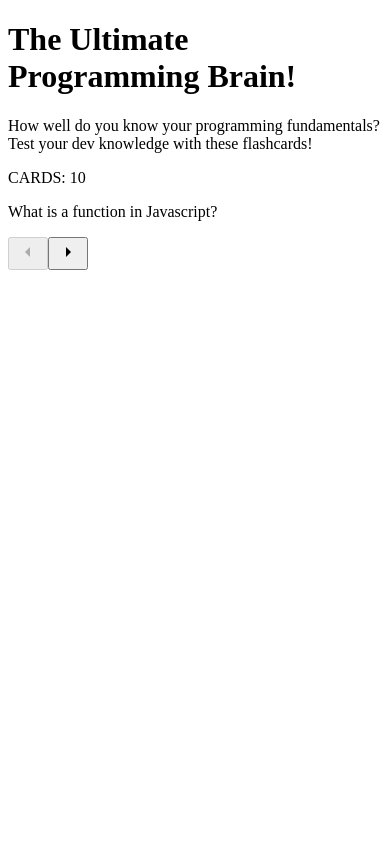
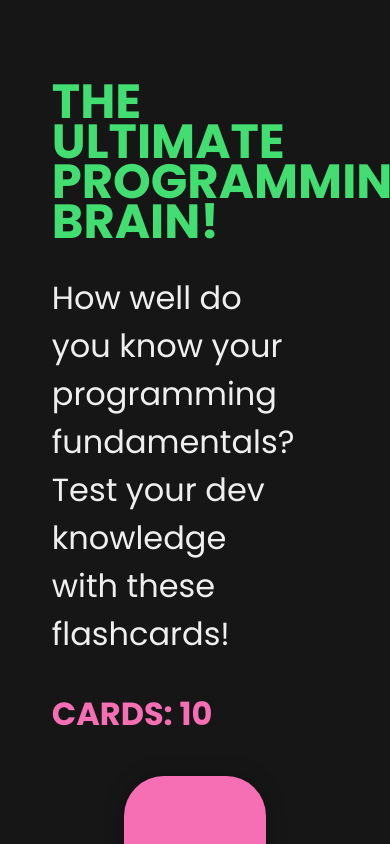
Before and after one commit to JustinMora18/Project-2--Flashcards, a React (Vite) app: page / in a window 390 px wide. Built offline with nearby package versions, Linux system fonts and the light colour scheme.

Commit message:
Enhance styling and layout for flashcard app; add responsive design and color-coded difficulty indicators

```diff
--- a/src/App.css
+++ b/src/App.css
@@ -1 +1,160 @@
-/* general styles */
+@import url('https://fonts.googleapis.com/css2?family=Poppins:ital,wght@0,100;0,200;0,300;0,400;0,500;0,600;0,700;0,800;0,900;1,100;1,200;1,300;1,400;1,500;1,600;1,700;1,800;1,900&family=Sora:wght@100..800&display=swap');
+
+:root{
+    --clr-bg: #161617;
+    --clr-font-main: #42DE71;
+    --clr-font: #EFEFEF;
+
+    --color-easy: #F66EB4;
+    --color-easy-brdr: #662F5E;
+    --color-medium: #FFAE00;
+    --color-medium-brdr: #7B5600;
+    --color-hard: #694AFF;
+    --color-hard-brdr: #362391;
+
+    --font-main: 'Poppins','Sora', sans-serif;
+
+    --fs-large: 3rem;
+    --fs-medium: 2rem;
+
+    --card-width: px;
+    --card-height: px;
+}
+
+html, body {
+    margin: 0;
+    padding: 0;
+    box-sizing: border-box;
+    height: 100%;
+    background-color: var(--clr-bg);
+    font-family: var(--primary-fnt);
+    overflow-x: hidden;
+}
+
+*, *::before, *::after {
+    box-sizing: inherit;
+}
+
+.app {
+    display: flex;
+    flex-direction: column;
+    align-items: center;
+    padding: 2rem 1rem;
+    font-family: var(--font-main);
+    color: var(--clr-font);
+    min-height: 100vh;
+}
+
+.content {
+    width: 100%;
+    max-width: 80vw;
+    padding: 5% 10%;
+    align-self: flex-start;
+}
+
+h1 {
+    font-size: var(--fs-large);
+    color: var(--clr-font-main);
+    line-height: 2.5rem;
+}
+
+.description {
+    font-size: var(--fs-medium);
+    margin-bottom: 15px;
+}
+
+.card-count {
+    font-weight: bold;
+    margin-bottom: 20px;
+    font-size: var(--fs-medium);
+    transition: color 0.3s ease;
+}
+
+.card-count.easy {
+    color: var(--color-easy);
+}
+
+.card-count.medium {
+    color: var(--color-medium);
+}
+
+.card-count.hard {
+    color: var(--color-hard);
+}
+
+.flashcard-wrapper {
+    display: flex;
+    align-items: center;
+    justify-content: center;
+    gap: clamp(1rem, 2vw, 3rem);
+    width: 100%;
+    flex-wrap: nowrap;
+    padding: 0 2rem;
+}
+
+.nav-btn {
+    background: none;
+    border: none;
+    color: var(--clr-font-main);
+    cursor: pointer;
+}
+
+.material-symbols-outlined {
+    font-size: clamp(3rem, 10vw, 20rem);
+    transition: color 0.3s ease;
+}
+
+.nav-btn:disabled {
+    opacity: 0.3;
+    cursor: not-allowed;
+}
+
+.nav-btn.easy .material-symbols-outlined {
+    color: var(--color-easy);
+}
+
+.nav-btn.medium .material-symbols-outlined {
+    color: var(--color-medium);
+}
+
+.nav-btn.hard .material-symbols-outlined {
+    color: var(--color-hard);
+}
+
+.legend {
+    display: flex;
+    margin-top: 10%;
+    gap: 3rem;
+    font-size: var(--fs-medium);
+    color: var(--clr-font);
+    user-select: none;
+
+}
+
+.legend-item {
+    display: flex;
+    align-items: center;
+    gap: 0.5rem;
+}
+
+.color-box {
+    width: 2rem;
+    height: 2rem;
+    border-radius: 5px;
+    flex-shrink: 0;
+}
+
+.color-box.easy {
+    background-color: var(--color-easy);
+    border: 2px solid var(--color-easy-brdr);
+}
+
+.color-box.medium {
+    background-color: var(--color-medium);
+    border: 2px solid var(--color-medium-brdr);
+}
+
+.color-box.hard {
+    background-color: var(--color-hard);
+    border: 2px solid var(--color-hard-brdr);
+}
--- a/src/App.jsx
+++ b/src/App.jsx
@@ -22,25 +22,48 @@ function App() {
 
   return (
       <div className='app'>
-        <h1>The Ultimate Programming Brain!</h1>
+        <div className='content'>
+          <h1>THE ULTIMATE<br />PROGRAMMING<br />BRAIN!</h1>
 
-        <p className='description'>How well do you know your programming fundamentals? Test your dev knowledge with these flashcards!</p>
+          <p className='description'>How well do you know your programming fundamentals? Test your dev knowledge with these flashcards!</p>
 
-        <p className="card-count">CARDS: {flashcards.length}</p>
+          <p className={`card-count ${currentCard.difficulty}`}>CARDS: {flashcards.length}</p>
+        </div>
 
-        <Flashcard
-        question={currentCard.question}
-        answer={currentCard.answer}
-        difficulty={currentCard.difficulty}
-        />
-
-        <div className="navigation">
-          <button onClick={goToPrevCard} disabled={currentIndex === 0}>
+        <div className="flashcard-wrapper">
+          <button
+            onClick={goToPrevCard}
+            disabled={currentIndex === 0}
+            className={`nav-btn left ${currentCard.difficulty}`}
+            >
             <span className="material-symbols-outlined">arrow_left</span>
           </button>
-          <button onClick={goToNextCard} disabled={currentIndex === flashcards.length - 1}>
+
+          <Flashcard
+            question={currentCard.question}
+            answer={currentCard.answer}
+            difficulty={currentCard.difficulty}
+          />
+
+          <button
+            onClick={goToNextCard}
+            disabled={currentIndex === flashcards.length - 1}
+            className={`nav-btn right ${currentCard.difficulty}`}
+            >
             <span className="material-symbols-outlined">arrow_right</span>
           </button>
+        </div>
+
+        <div className="legend">
+          <div className="legend-item">
+            <span className="color-box easy"></span> easy
+          </div>
+          <div className="legend-item">
+            <span className="color-box medium"></span> medium
+          </div>
+          <div className="legend-item">
+            <span className="color-box hard"></span> hard
+          </div>
         </div>
       </div>
   );
--- a/src/components/Flashcard.css
+++ b/src/components/Flashcard.css
@@ -1 +1,55 @@
-/* flashcard styles only */
+.flashcard {
+    width: clamp(250px, 90vw, 1400px);
+    height: clamp(400px, 60vh, 800px);
+    perspective: 1000px;
+    cursor: pointer;
+
+    position: relative;
+    transform-style: preserve-3d;
+    transition: transform 0.6s ease;
+}
+
+.flashcard-front,
+.flashcard-back{
+    width: 100%;
+    height: 100%;
+    padding: clamp(1rem, 5vw, 3rem);
+    border-radius: 40px;
+    display: flex;
+    justify-content: center;
+    align-items: center;
+    font-size: var(--fs-medium);
+    color: var(--clr-font);
+    position: absolute;
+    backface-visibility: hidden;
+    transition: transform 0.6s ease;
+    text-align: center;
+    box-shadow: 0 0 20px rgba(0, 0, 0, 0.25);
+    transition: transform 0.6s ease, background-color 0.5s ease, border-color 0.5s ease;
+}
+
+.flashcard.flipped {
+    transform: rotateX(180deg);
+}
+
+.flashcard-back {
+    transform: rotateX(180deg);
+}
+
+.card-easy .flashcard-front,
+.card-easy .flashcard-back {
+    background-color: var(--color-easy);
+    border-bottom: 1rem solid var(--color-easy-brdr);
+}
+
+.card-medium .flashcard-front,
+.card-medium .flashcard-back {
+    background-color: var(--color-medium);
+    border-bottom: 1rem solid var(--color-medium-brdr);
+}
+
+.card-hard .flashcard-front,
+.card-hard .flashcard-back{
+    background-color: var(--color-hard);
+    border-bottom: 1rem solid var(--color-hard-brdr);
+}
--- a/src/components/Flashcard.jsx
+++ b/src/components/Flashcard.jsx
@@ -1,5 +1,5 @@
 import React, { useState } from 'react';
-import './Flashcard.css'; // si ya tienes este archivo creado
+import './Flashcard.css';
 
 function Flashcard({ question, answer, difficulty }) {
     const [flipped, setFlipped] = useState(false);
@@ -19,7 +19,12 @@ function Flashcard({ question, answer, difficulty }) {
             className={`flashcard ${cardColor} ${flipped ? 'flipped' : ''}`}
             onClick={handleClick}
         >
-            <p>{flipped ? answer : question}</p>
+            <div className="flashcard-front">
+                <p>{question}</p>
+            </div>
+            <div className="flashcard-back">
+                <p>{answer}</p>
+            </div>
         </div>
     );
 }
```
